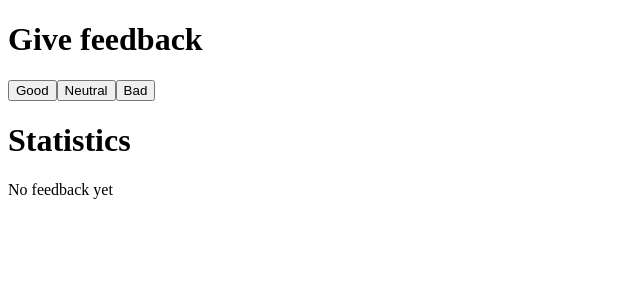
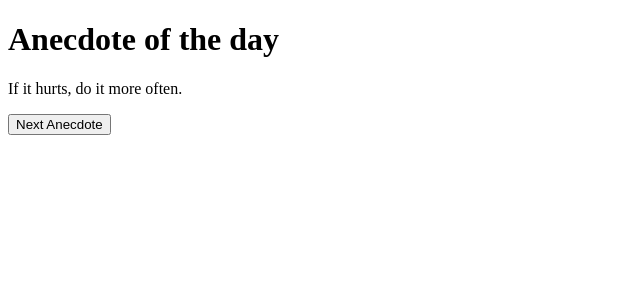
Before and after one commit to KWEYUGEOFREY/reactspa, a React (Vite) app: page / in a window 1280 px wide. Shown: the top 300 px of the page, without its empty margins (0-640 px from the left). Built offline with nearby package versions, Linux system fonts and the light colour scheme.

Commit message:
1.6to1.14: 1.12 anecdote array random casting

```diff
--- a/src/App.jsx
+++ b/src/App.jsx
@@ -1,7 +1,7 @@
 import { useState } from 'react';
 
-
-
+/*
+//exercise 1.6 to 1.11
 const Button = ({onClick, text}) => {
   return <button onClick={onClick}>{text}</button>
  }
@@ -78,5 +78,34 @@
     </div>
   )
 }
+*/
 
+const App = () => {
+  const anecdotes = [
+    'If it hurts, do it more often.',
+    'Adding manpower to a late software project makes it later!',
+    'The first 90 percent of the code accounts for the first 90 percent of the development time...The remaining 10 percent of the code accounts for the other 90 percent of the development time.',
+    'Any fool can write code that a computer can understand. Good programmers write code that humans can understand.',
+    'Premature optimization is the root of all evil.',
+    'Debugging is twice as hard as writing the code in the first place. Therefore, if you write the code as cleverly as possible, you are, by definition, not smart enough to debug it.',
+    'Programming without an extremely heavy use of console.log is same as if a doctor would refuse to use x-rays or blood tests when diagnosing patients.',
+    'The only way to go fast, is to go well.'
+  ]
+
+  const [selected, setSelected] = useState(0)
+
+  // Function to select a random anecdote
+  const handleRandomAnecdote = () => {
+    const randomIndex = Math.floor(Math.random() * anecdotes.length);
+    setSelected(randomIndex);
+  }
+
+  return (
+      <div>
+        <h1>Anecdote of the day</h1>
+        <p>{anecdotes[selected]}</p>
+        <button onClick={handleRandomAnecdote}>Next Anecdote</button>
+      </div>
+  )
+}
 export default App
```
